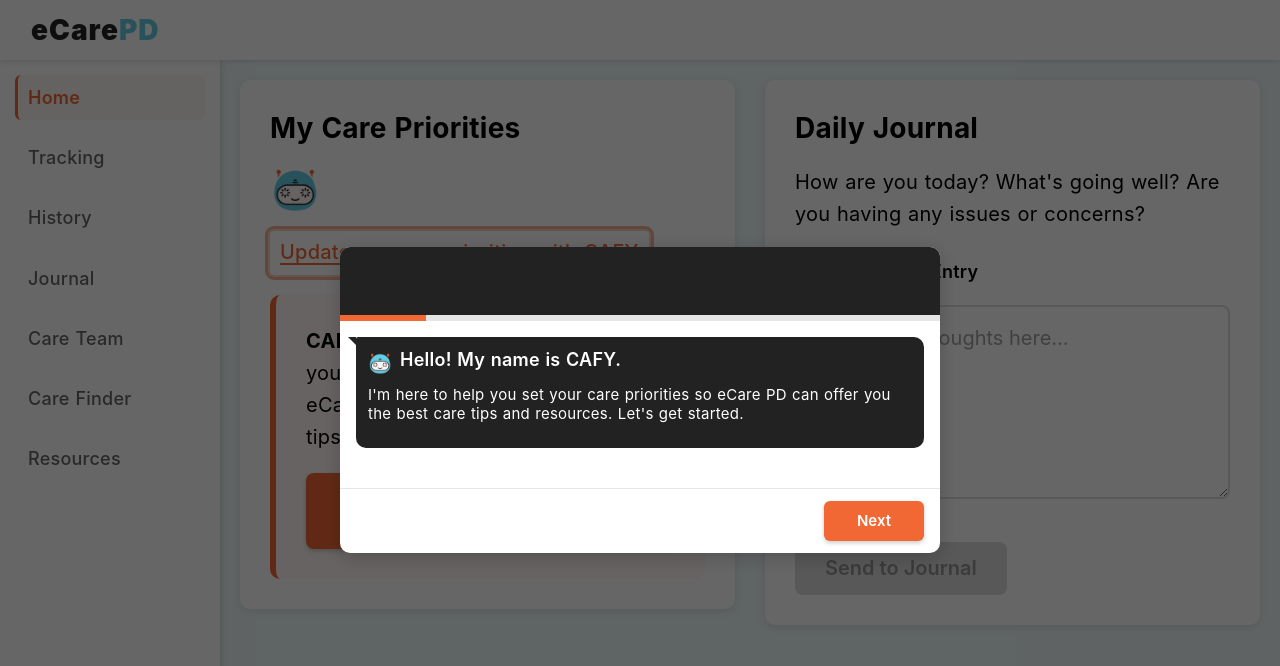
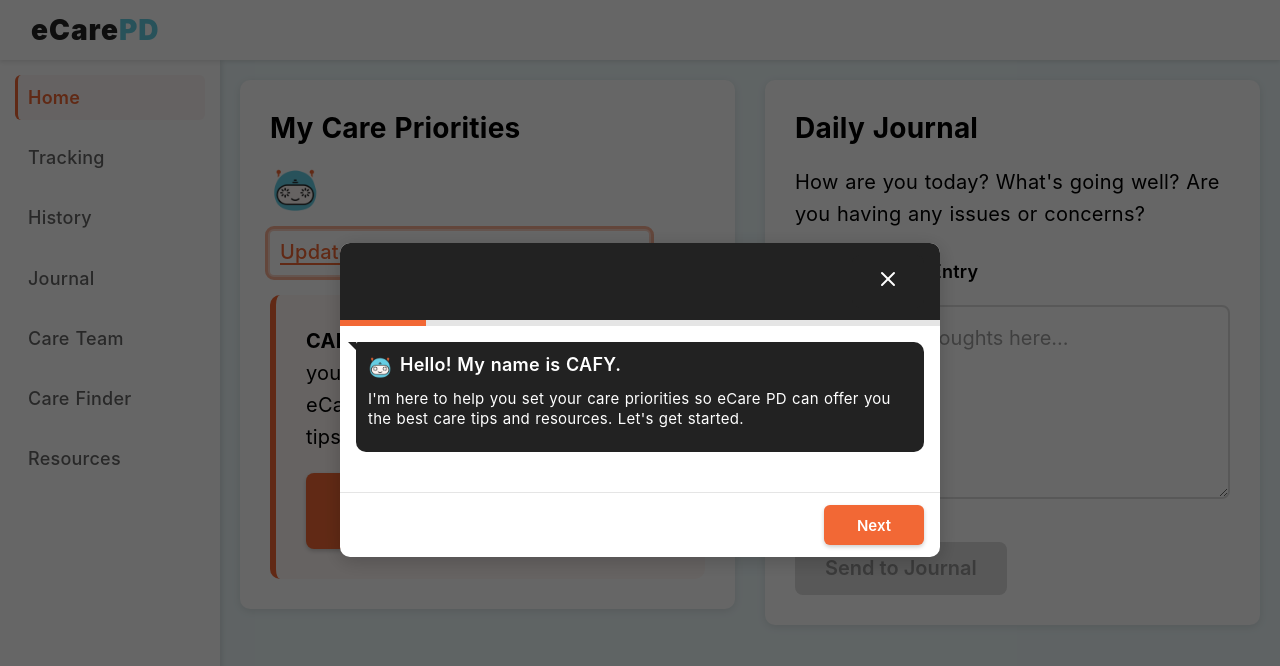
Before and after one commit to JanetteMujica/CAFY_prototype, a React (Vite) app: page / in a window 1280 px wide. Both pictures are taken after a click on the link "Update my care priorities with CAFY". Shown: the top 666 px of the page. Built offline with nearby package versions, Linux system fonts and the light colour scheme.

Commit message:
fixe close button

```diff
--- a/src/components/CafyConversation/CafyConversation.css
+++ b/src/components/CafyConversation/CafyConversation.css
@@ -119,18 +119,13 @@
 }
 
 .cafy-close-button {
-	background: none;
-	border: none;
-	color: white;
-	font-size: 24px;
-	cursor: pointer;
-	width: 40px;
-	height: 40px;
-	display: flex;
-	align-items: center;
-	justify-content: center;
-	border-radius: 50%;
-	transition: background-color 0.2s;
+	background-color: #222;
+}
+
+.cafy-close-button svg {
+	color: white !important;
+	fill: white !important;
+	stroke: white !important;
 }
 
 .cafy-close-button:hover {
--- a/src/components/CafyConversation/CafyConversation.jsx
+++ b/src/components/CafyConversation/CafyConversation.jsx
@@ -75,7 +75,20 @@ const CafyConversation = ({ onClose, onSavePriorities }) => {
 							onClick={onClose}
 							aria-label='Close conversation'
 						>
-							<IoClose aria-hidden='true' size={24} color='white' />
+							<svg
+								xmlns='http://www.w3.org/2000/svg'
+								width='24'
+								height='24'
+								viewBox='0 0 24 24'
+								fill='none'
+								stroke='white'
+								strokeWidth='2'
+								strokeLinecap='round'
+								strokeLinejoin='round'
+							>
+								<line x1='18' y1='6' x2='6' y2='18'></line>
+								<line x1='6' y1='6' x2='18' y2='18'></line>
+							</svg>
 						</button>
 					</div>
 				</div>
```
Also changed, not shown: 1 other file (tests, documents, lock files or other folders).
